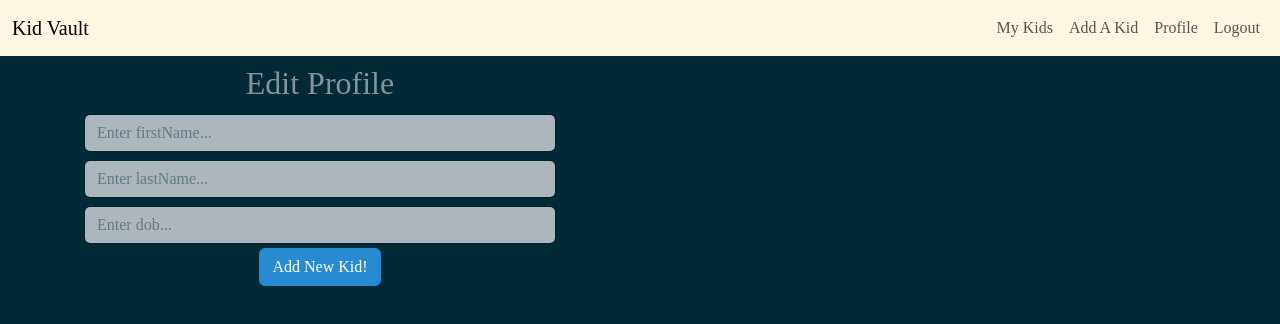
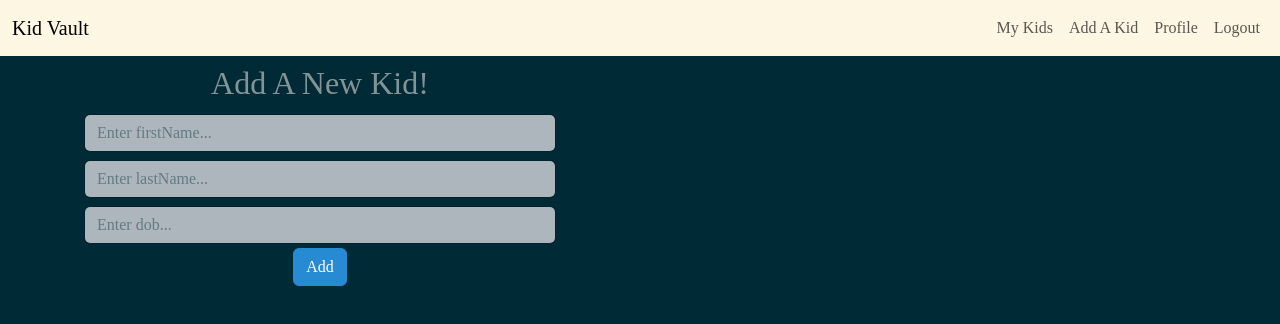
Before and after one commit to melawong/Kid-Vault-Frontend, a React (Create React App) app: page /addkid in a window 1280 px wide. Shown: the top 324 px of the page. Built offline with nearby package versions, Linux system fonts and the light colour scheme; no server answers; a web font is replaced by a local one.

Commit message:
minor adjustments to profile form and add kid form

```diff
--- a/src/forms/AddKidForm.js
+++ b/src/forms/AddKidForm.js
@@ -69,11 +69,11 @@ function AddKidForm() {
 
   return (
     <form className="UpdateUserForm col-md-6" onSubmit={handleSubmit}>
-      <h2 className="mt-2">Edit Profile</h2>
+      <h2 className="mt-2">Add A New Kid!</h2>
       <div className="mb-3 col-md-9 mx-auto mt-2">
         {renderFormFields()}
         {renderFlashMessage()}
-        <button className="btn btn-info">Add New Kid!</button>
+        <button className="btn btn-info">Add</button>
       </div>
     </form>
   );
--- a/src/forms/UserProfileForm.js
+++ b/src/forms/UserProfileForm.js
@@ -81,7 +81,7 @@ function UserProfileForm() {
       <div className="mb-3 col-md-9 mx-auto mt-2">
         {renderFormFields()}
         {renderFlashMessage()}
-        <button className="btn btn-info">Save Changes!</button>
+        <button className="btn btn-info">Save</button>
       </div>
     </form>
   );
```
